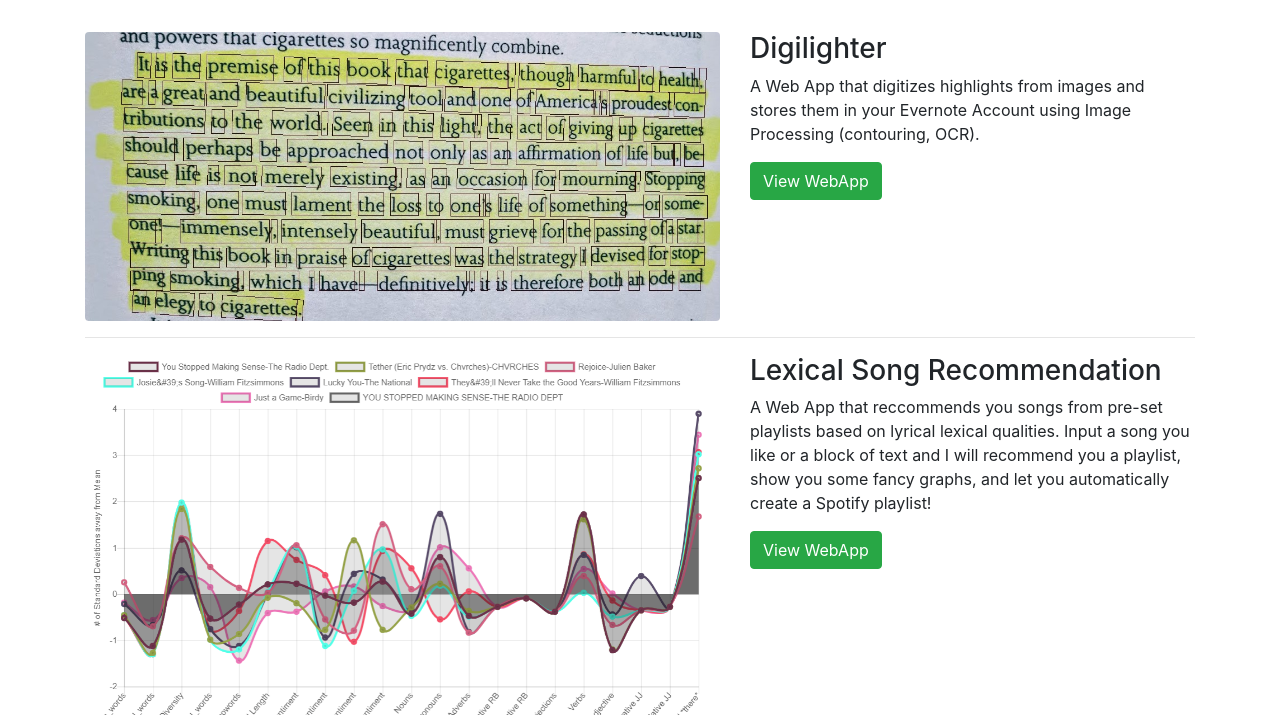
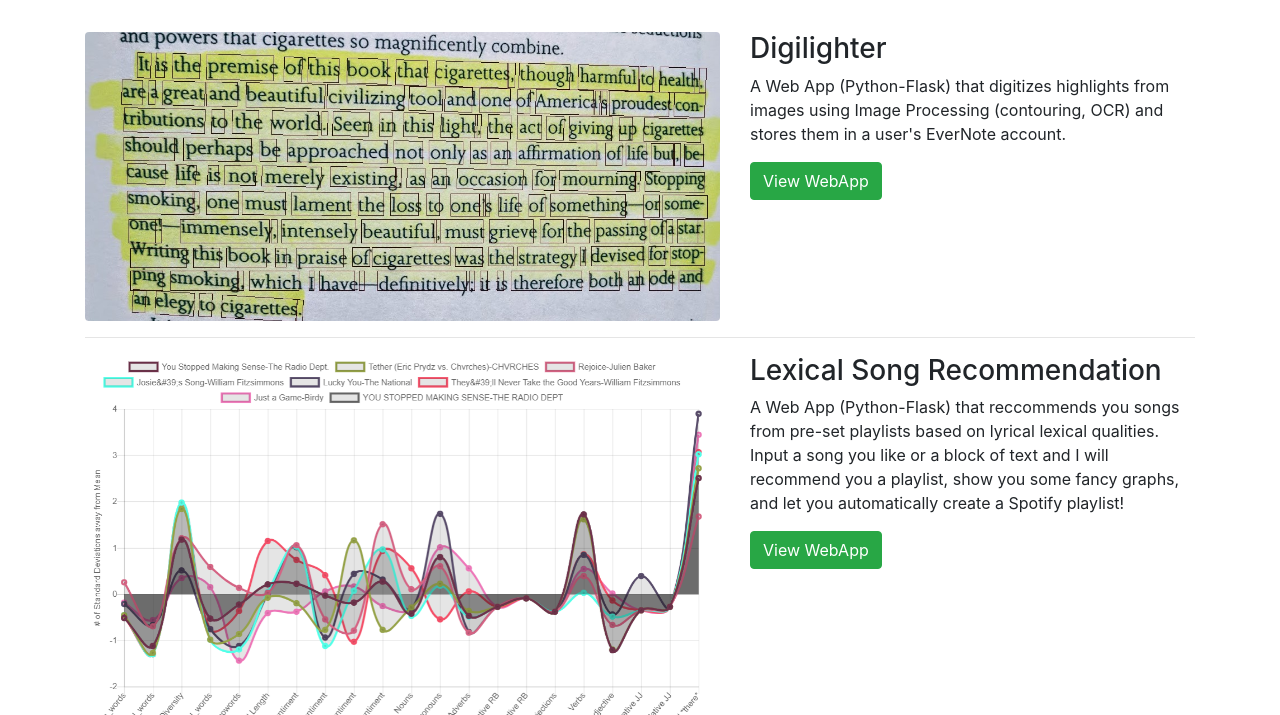
Before and after one commit to S-Farooq/portfolio-page, a website: page index.html in a window 1280 px wide. Shown: the part 444-1159 px from the top of the page. Drawn offline with Linux system fonts and the light colour scheme.

Commit message:
added writeup on website template

```diff
--- a/index.html
+++ b/index.html
@@ -113,7 +113,7 @@
         </div>
         <div class="col-md-5">
           <h3>Digilighter</h3>
-          <p>A Web App that digitizes highlights from images and stores them in your Evernote Account using Image Processing (contouring, OCR).</p>
+          <p>A Web App (Python-Flask) that digitizes highlights from images using Image Processing (contouring, OCR) and stores them in a user's EverNote account.</p>
           <a class="btn btn-success" href="http://digilight.shaham.me">View WebApp</a>
         </div>
       </div>
@@ -129,7 +129,7 @@
         </div>
         <div class="col-md-5">
           <h3>Lexical Song Recommendation</h3>
-          <p>A Web App that reccommends you songs from pre-set playlists based on lyrical lexical qualities. Input a song you like or a block of text and I will recommend you a playlist, show you some fancy graphs, and let you automatically create a Spotify playlist!</p>
+          <p>A Web App (Python-Flask) that reccommends you songs from pre-set playlists based on lyrical lexical qualities. Input a song you like or a block of text and I will recommend you a playlist, show you some fancy graphs, and let you automatically create a Spotify playlist!</p>
           <a class="btn btn-success" href="http://songreco.shaham.me">View WebApp</a>
         </div>
       </div>
```
